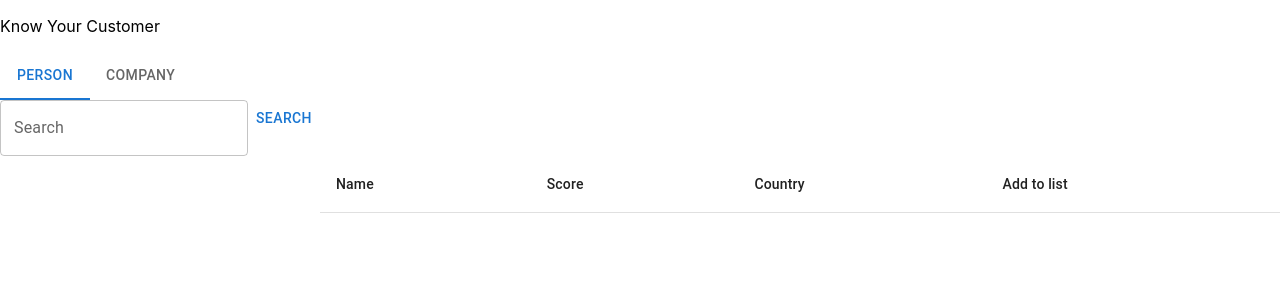
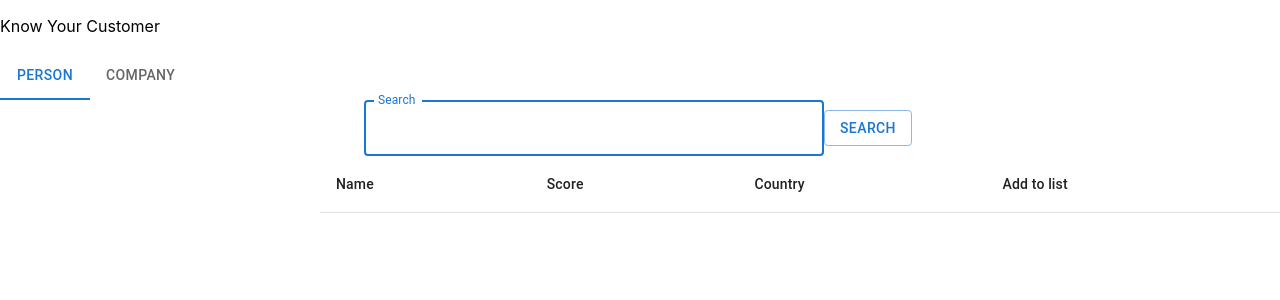
Before and after one commit to davemarong/stacc, a React (Create React App) app: page / in a window 1280 px wide. Shown: the top 300 px of the page. Built offline with nearby package versions, Linux system fonts and the light colour scheme.

Commit message:
Add loading spinner to fetching

```diff
--- a/src/App.tsx
+++ b/src/App.tsx
@@ -19,12 +19,15 @@ function App() {
   const [allCompanies, setAllCompanies] = useState<any>();
 
   // PROPS OBJECT
+  // !! Possibly don't need
   const fetchProps = {
     setPerson: setPerson,
     setCompany: setCompany,
     setAllPersons: setAllPersons,
     setAllCompanies: setAllCompanies,
   };
+  // !!
+
   // CUSTOM HOOK
   const [data, loading, fetchData] = useFetchData(fetchProps);
 
@@ -40,6 +43,7 @@ function App() {
           data={data}
           setAllPersons={setAllPersons}
           allPersons={allPersons}
+          loading={loading}
         />
       </Split_Screen_1to3>
     </>
--- a/src/components/display_result/Display_Result.tsx
+++ b/src/components/display_result/Display_Result.tsx
@@ -4,6 +4,7 @@
 
 // MUI
 import Button from "@mui/material/Button";
+import Container from "@mui/material/Container";
 import Typography from "@mui/material/Typography";
 import Table from "@mui/material/Table";
 import TableBody from "@mui/material/TableBody";
@@ -11,6 +12,7 @@ import TableCell from "@mui/material/TableCell";
 import TableContainer from "@mui/material/TableContainer";
 import TableHead from "@mui/material/TableHead";
 import TableRow from "@mui/material/TableRow";
+import CircularProgress from "@mui/material/CircularProgress";
 
 // COMPONENTS
 
@@ -23,9 +25,15 @@ interface Props {
   data: any;
   setAllPersons: any;
   allPersons: any;
+  loading: boolean;
 }
 // FUNCTIONAL COMPONENT
-export const Display_Result = ({ data, setAllPersons, allPersons }: Props) => {
+export const Display_Result = ({
+  data,
+  setAllPersons,
+  allPersons,
+  loading,
+}: Props) => {
   // STATE
 
   // FUNCTIONS
@@ -35,6 +43,17 @@ export const Display_Result = ({ data, setAllPersons, allPersons }: Props) => {
     // check if person exists
     setAllPersons([...allPersons, person]);
   };
+  if (loading) {
+    return (
+      <Container maxWidth="sm">
+        <CircularProgress
+          style={{ marginTop: 150 }}
+          size={100}
+          color="secondary"
+        />
+      </Container>
+    );
+  }
   // RETURN
   return (
     <TableContainer>
--- a/src/components/inputField/InputField.tsx
+++ b/src/components/inputField/InputField.tsx
@@ -1,4 +1,6 @@
 import React, { useState, ReactNode } from "react";
+import Container from "@mui/material/Container";
+import Grid from "@mui/material/Grid";
 import TextField from "@mui/material/TextField";
 import Button from "@mui/material/Button";
 
@@ -13,23 +15,31 @@ export const InputField = ({ children, fetchData }: Props) => {
   const handleUserInput = (e: React.ChangeEvent<HTMLInputElement>) => {
     setUserInput(e.target.value);
   };
-  const handleSearch = () => {};
   return (
-    <>
+    <Container maxWidth="sm">
+      <Grid container direction="row" alignItems="center">
+        <Grid item xs={10}>
           <TextField
             id="outlined-basic"
             label={children}
             variant="outlined"
             value={userInput}
             onChange={handleUserInput}
+            autoFocus
+            fullWidth
           />
+        </Grid>
+        <Grid item xs={2}>
           <Button
+            variant="outlined"
             onClick={() => {
               fetchData(userInput);
             }}
           >
             Search
           </Button>
-    </>
+        </Grid>
+      </Grid>
+    </Container>
   );
 };
--- a/src/components/person_list/Person_List.tsx
+++ b/src/components/person_list/Person_List.tsx
@@ -38,7 +38,7 @@ export const Person_List = ({ allPersons, setAllPersons }: Props) => {
     <Container maxWidth="sm">
       {allPersons.map((item: any) => {
         return (
-          <Card key={item.id}>
+          <Card key={item.id} style={{ margin: "20px 0" }}>
             <CardContent>
               <Typography>{item.name}</Typography>
               <Button
```
Lines whose indentation alone changed are shown as unchanged.
